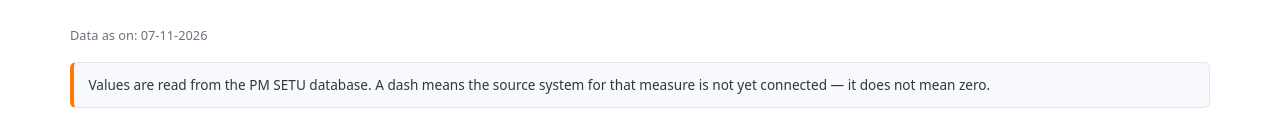
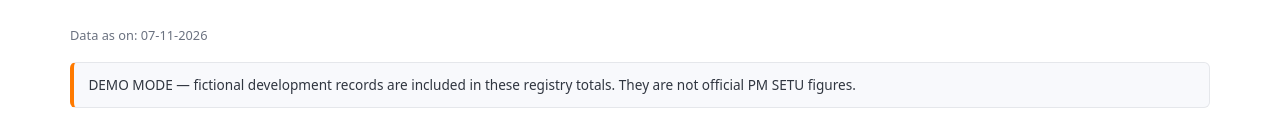
Before and after one commit to SMDHussain912/PM-SETU-Frontend, a React (Vite) app: page /dashboard in a window 1280 px wide. Shown: the part 342-476 px from the top of the page. Built offline with nearby package versions, Linux system fonts and the light colour scheme; no server answers.

Commit message:
feat(dashboard): clearly label development demo metrics

```diff
--- a/src/pages/Dashboard.jsx
+++ b/src/pages/Dashboard.jsx
@@ -59,6 +59,11 @@ const Dashboard = () => {
 
       <div className="container page-section">
         <DataAsOf />
+        {import.meta.env.DEV && (
+          <p className="dash-disclaimer dash-disclaimer--demo" role="status">
+            DEMO MODE — fictional development records are included in these registry totals. They are not official PM SETU figures.
+          </p>
+        )}
 
         <p className="dash-disclaimer">
           Values are read from the PM SETU database. A dash means the source
```
